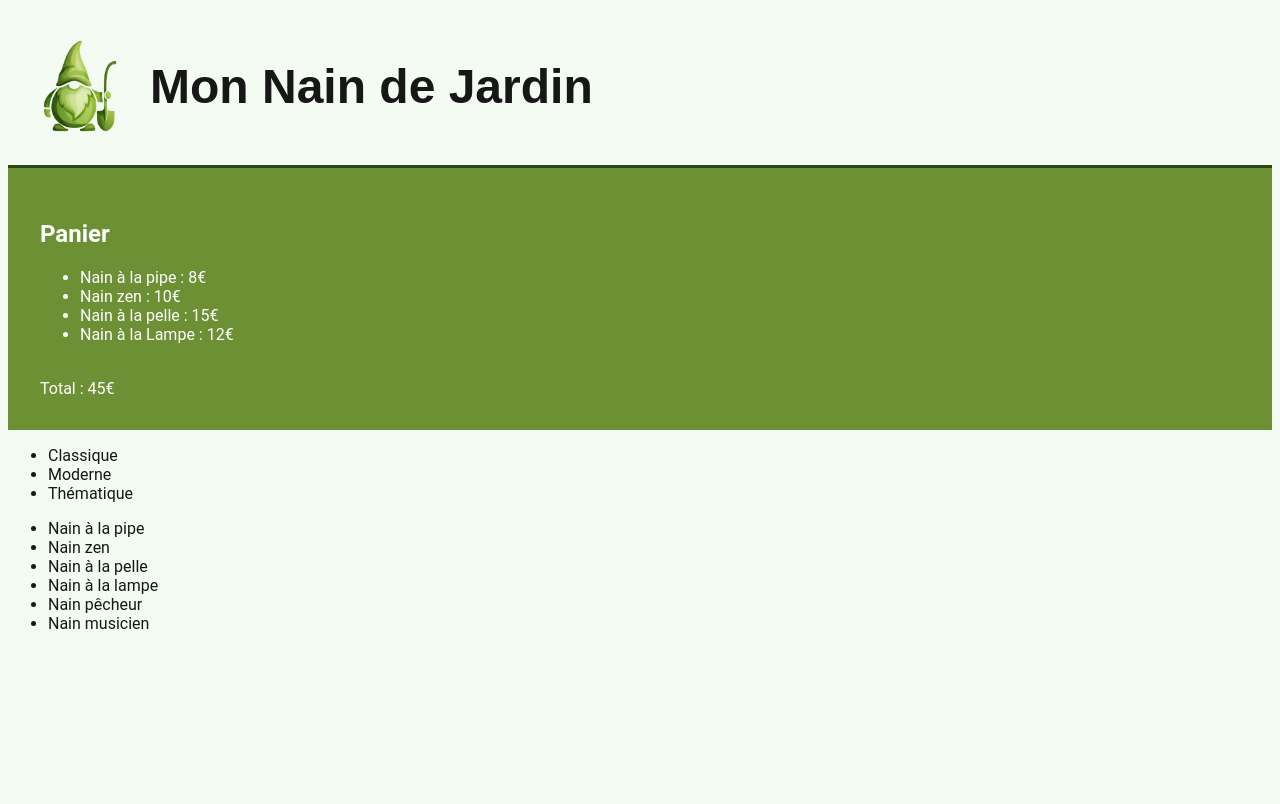
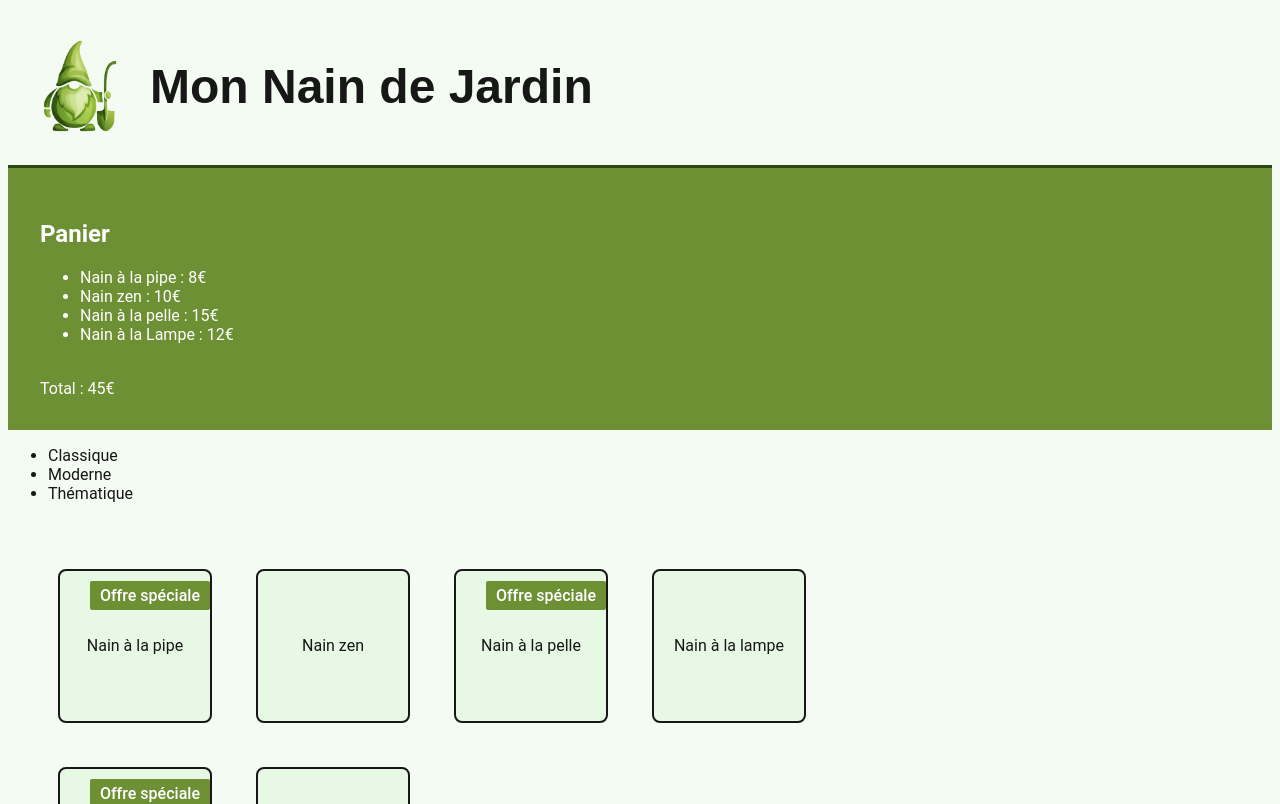
Before and after one commit to Lilousound/mon-nain-de-jardin, a Next.js app: page / in a window 1280 px wide. Shown: the top 804 px of the page. Built offline with nearby package versions, Linux system fonts and the light colour scheme.

Commit message:
added a design item and special offer sign on the items

```diff
--- a/app/components/ShoppingList.tsx
+++ b/app/components/ShoppingList.tsx
@@ -1,4 +1,5 @@
 import { nainsList } from '../datas/nainsList'
+import '../styles/ShoppingList.css'
 
 export function ShoppingList() {
   const categories = nainsList.reduce(
@@ -12,10 +13,13 @@ export function ShoppingList() {
         {categories.map((cat) =>
         <li key={cat}>{cat}</li> )}
       </ul>
-      <ul>
+      <ul className="nains-list">
         {nainsList.map((nain) =>
-          <li key={nain.id}>{nain.name}</li>
-        )}
+          <li key={nain.id} className="nain-item">
+            {nain.name}
+            {nain.isSpecialOffer && <div className="special-offer">Offre spéciale</div>}
+          </li>
+          )}
       </ul>
     </div>
 
--- a/app/datas/nainsList.tsx
+++ b/app/datas/nainsList.tsx
@@ -3,19 +3,21 @@ export const nainsList = [
       "id": 1,
       "name": "Nain à la pipe",
       "category": "Classique",
-      "price": 29.99
+      "price": 29.99,
+      isSpecialOffer: true
     },
     {
       "id": 2,
       "name": "Nain zen",
       "category": "Moderne",
-      "price": 34.99
+      "price": 34.99,
     },
     {
       "id": 3,
       "name": "Nain à la pelle",
       "category": "Classique",
-      "price": 27.50
+      "price": 27.50,
+      isSpecialOffer: true
     },
     {
       "id": 4,
@@ -27,7 +29,8 @@ export const nainsList = [
       "id": 5,
       "name": "Nain pêcheur",
       "category": "Thématique",
-      "price": 32.99
+      "price": 32.99,
+      isSpecialOffer: true
     },
     {
       "id": 6,
--- a/app/globals.css
+++ b/app/globals.css
@@ -3,6 +3,7 @@
 :root {
   --background: #f3fbf2;
   --foreground: #171717;
+  --green: #6D9035;
   --primary-font: 'Roboto', Arial, sans-serif;
 }
 
--- /dev/null
+++ b/app/styles/ShoppingList.css
@@ -0,0 +1,31 @@
+.nains-list {
+  padding: 40px;
+  display: flex;
+  flex-wrap: wrap;
+	max-width: 800px;
+  gap: 24px;
+  list-style-type: none;
+}
+.nain-item {
+  background-color: #e7f9e5;
+  border: 2px solid var(--foreground);
+  border-radius: 8px;
+  height: 150px;
+	width: 150px;
+	margin: 10px;
+  display: flex;
+	align-items: center;
+	justify-content: center;
+	flex-direction: column;
+	position: relative;
+}
+.special-offer {
+  position: absolute;
+	right: 0px;
+	top: 10px;
+	font-weight: 500;
+	color: white;
+	padding: 5px 10px;
+	background-color: var(--green);
+  border-radius: 2px;
+}
```
